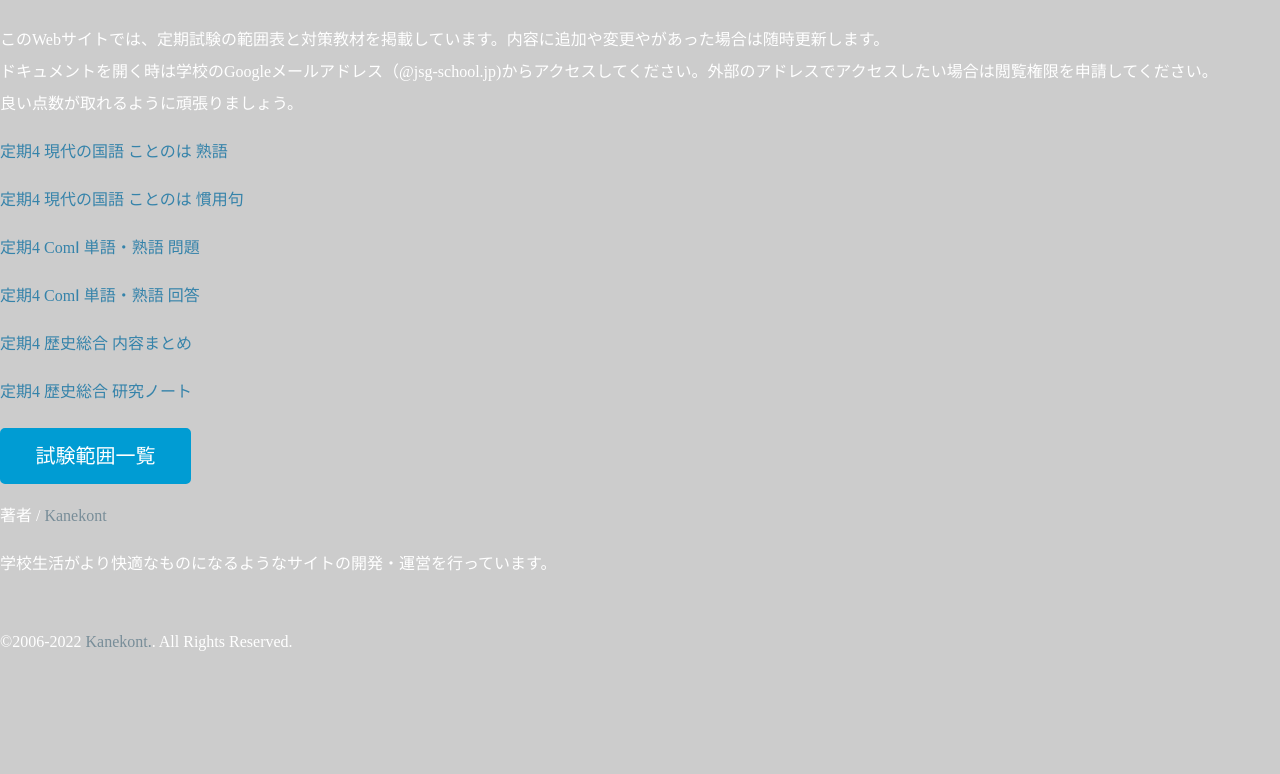
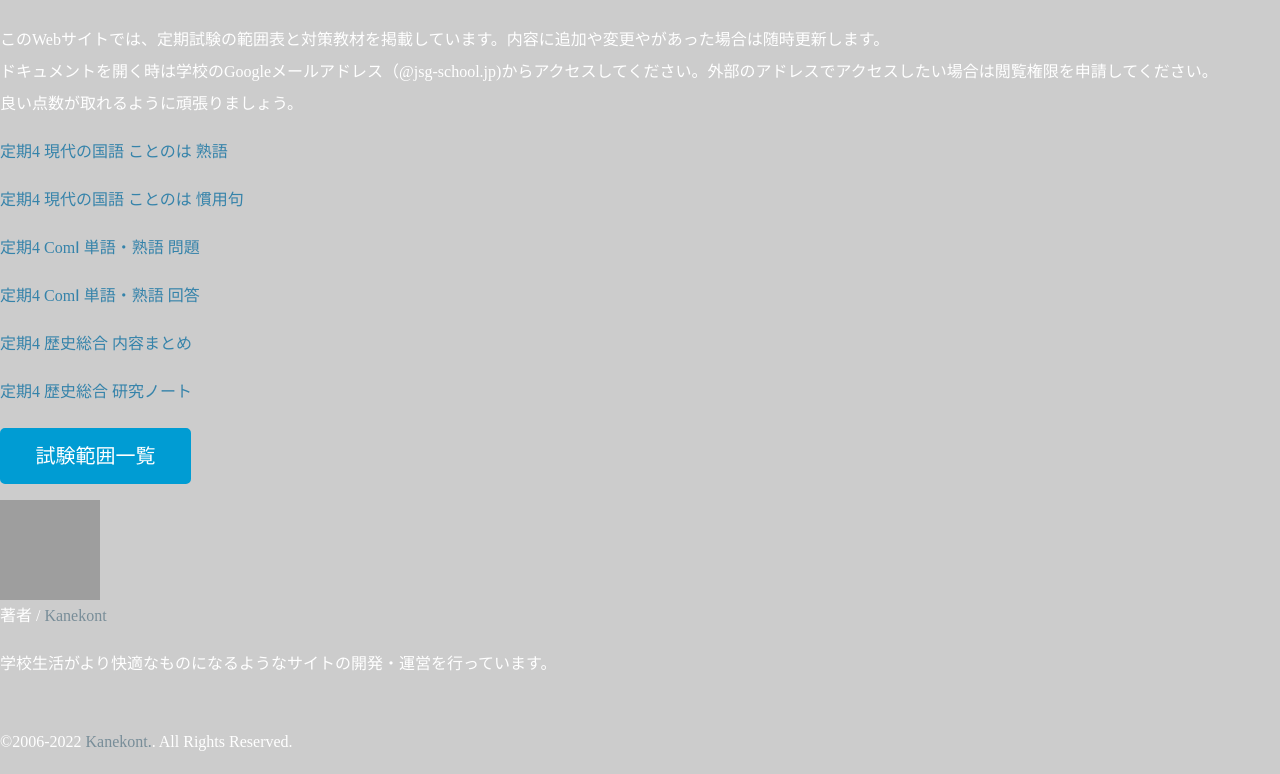
Before and after one commit to KanetyEngineer/teikitest, a plain HTML site: page taisakuio.html in a window 1280 px wide. Shown: the part 274-1048 px from the top of the page. Before the commit the page ends 948 px from the top, so only its background shows below. Drawn offline with Linux system fonts and the light colour scheme; grey boxes are pictures that could not be loaded; a web font is replaced by a local one.

Commit message:
Update taisakuio.html

```diff
--- a/taisakuio.html
+++ b/taisakuio.html
@@ -177,6 +177,9 @@
        <p><a href="https://docs.google.com/document/d/1T1zKIYrtmOICR0PG8MwFN5f5KiALn_zGPcUXOGx1JxI/" target="_blank" rel="noreferrer noopener">定期4 歴史総合 研究ノート</a></p>
        <p class="btn"><a href="haniio.html">試験範囲一覧</a></p>
     </div>
+	  <div id="profilephoto2">
+				<img src="https://www.javadrive.jp/img/face2.png" width="100" height="100" alt="profile_img">
+				</div>
      <div id="profiletext2">
 					<p>
 					著者 / <a href="" rel="nofollow">Kanekont</a>
```
